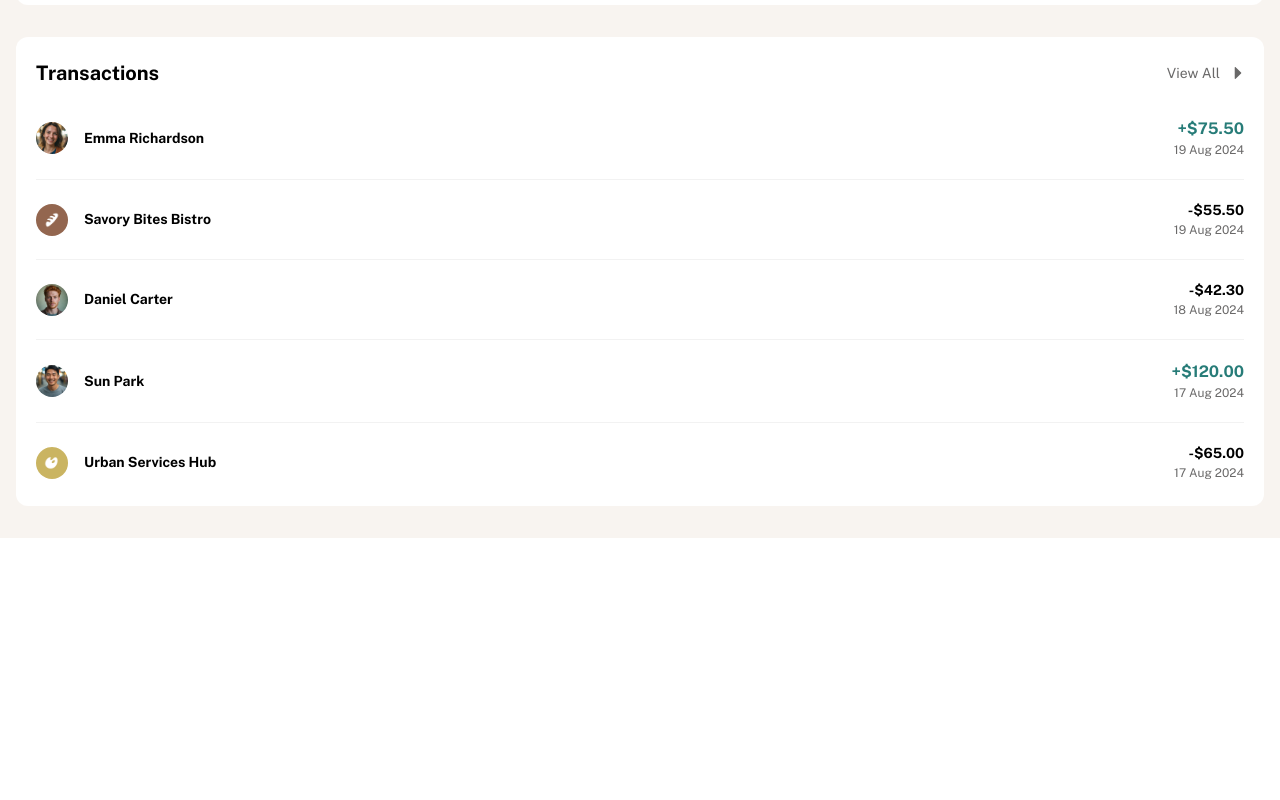
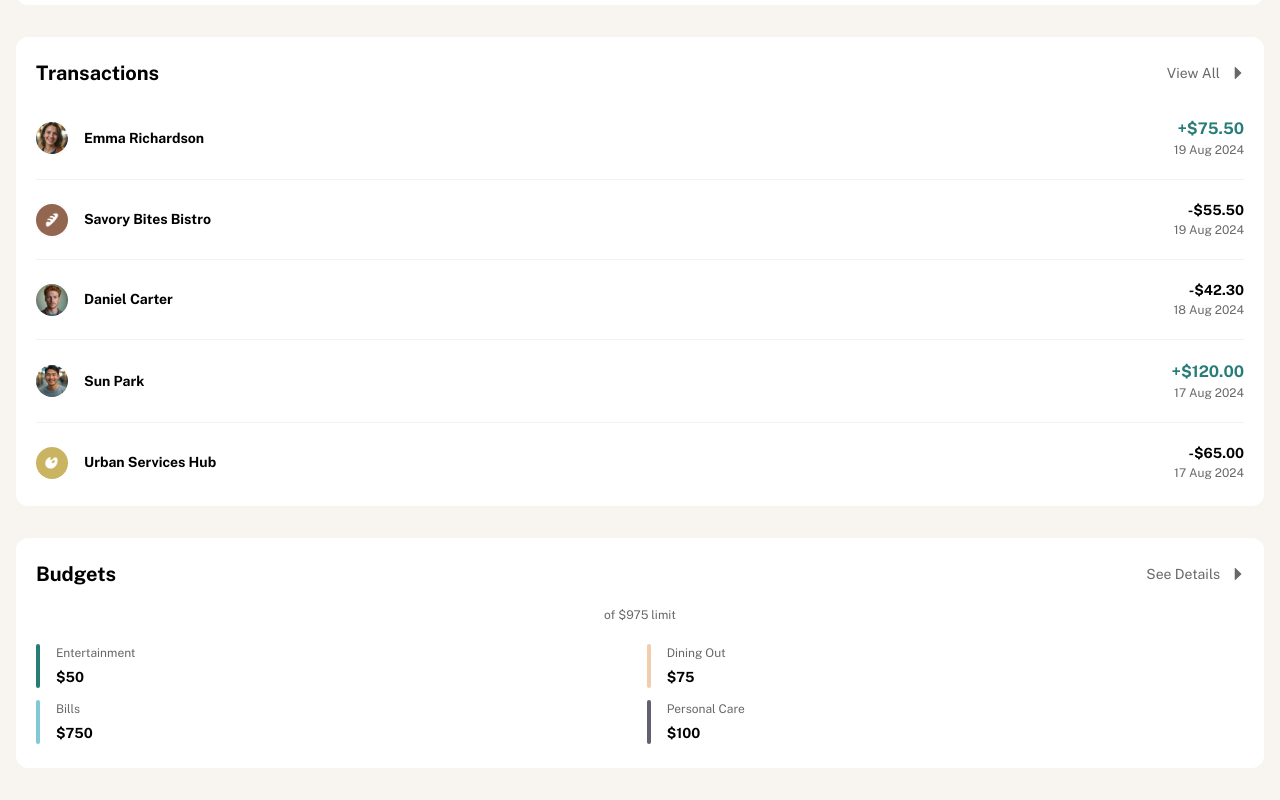
Before and after one commit to ronnieima/personal-finance-app, a Next.js app: page /dashboard in a window 1280 px wide. Shown: the part 823-1623 px from the top of the page. Before the commit the page ends 1361 px from the top, so only its background shows below. Built offline with nearby package versions, Linux system fonts and the light colour scheme.

Commit message:
work on transactions section

```diff
--- /dev/null
+++ b/src/app/dashboard/components/BudgetsSection.tsx
@@ -0,0 +1,37 @@
+import Card from '@/components/Card';
+import React from 'react';
+import Pot from './Pot';
+
+export type BudgetType = {
+  category: string;
+  maximum: number;
+  theme: string;
+};
+
+export default function BudgetsSection({ budgets }: { budgets: BudgetType[] }) {
+  const budgetLimit = budgets.reduce((total, curr) => total + curr.maximum, 0);
+  return (
+    <Card>
+      <Card.Header>
+        <Card.Title>Budgets</Card.Title>
+        <Card.Action href="/budgets">See Details</Card.Action>
+      </Card.Header>
+      <div className="flex justify-center items-center flex-col">
+        <span></span>
+        <span className="text-preset-5 text-grey-500">
+          of ${budgetLimit} limit
+        </span>
+      </div>
+      <div className="flex flex-col flex-wrap max-h-[102px] gap-3">
+        {budgets.map((budget) => (
+          <Pot
+            key={budget.category}
+            label={budget.category}
+            value={budget.maximum}
+            hexColor={budget.theme}
+          />
+        ))}
+      </div>
+    </Card>
+  );
+}
--- a/src/app/dashboard/components/TransactionsSection.tsx
+++ b/src/app/dashboard/components/TransactionsSection.tsx
@@ -1,7 +1,6 @@
 import Card from '@/components/Card';
-import React from 'react';
+import Separator from './Separator';
 import Transaction, { TransactionType } from './Transaction';
-import Separator from './Separator';
 
 type Props = { transactions: TransactionType[] };
 
--- a/src/app/dashboard/page.tsx
+++ b/src/app/dashboard/page.tsx
@@ -6,6 +6,7 @@ import DataPill from './components/DataPill';
 import PotsSection from './components/PotsSection';
 import data from '../../../public/assets/data.json';
 import TransactionsSection from './components/TransactionsSection';
+import BudgetsSection from './components/BudgetsSection';
 
 export default function Dashboard() {
   return (
@@ -24,6 +25,7 @@ export default function Dashboard() {
       </section>
       <PotsSection />
       <TransactionsSection transactions={data.transactions} />
+      <BudgetsSection budgets={data.budgets} />
     </main>
   );
 }
```
